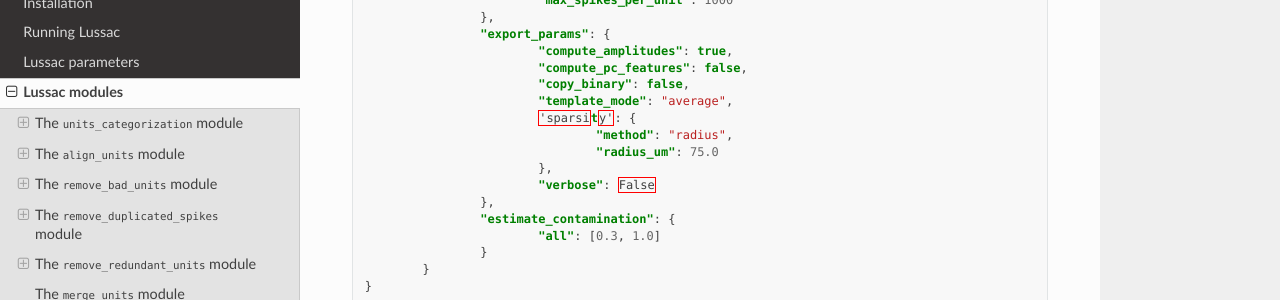
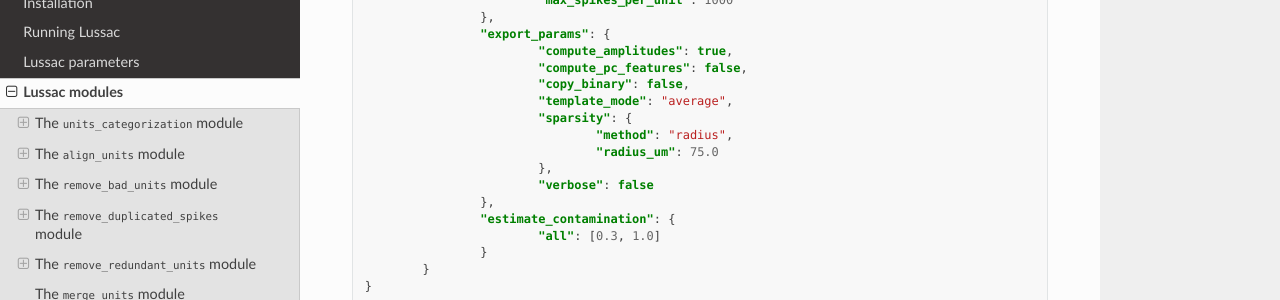
Before and after one commit to BarbourLab/lussac, a Sphinx documentation site: the page built from docs/source/modules.rst, in a window 1280 px wide and 900 px high, scrolled down 6007 px. Shown: the part 149-449 px from the top of the window. Built offline with Sphinx 7.4.7 and the Read the Docs theme 2.0.0, drawn with Linux system fonts in a browser that asks for light colours.

Commit message:
Fixed some warnings in documentation

```diff
--- a/docs/source/installation.rst
+++ b/docs/source/installation.rst
@@ -11,7 +11,7 @@
 
 
 |:spider_web:| Installing from PyPi
-----------------------------------
+-----------------------------------
 
 You can install :code:`lussac` directly from PyPi using pip:
 
--- a/docs/source/modules.rst
+++ b/docs/source/modules.rst
@@ -220,7 +220,7 @@
 
 
 The :code:`find_purkinje_cells` module
----------------------------------
+--------------------------------------
 
 | This module is only meant for cerebellar cortex recordings. It will link simple spikes and complex spikes coming from the same Purkinje cell, and set it as a property :code:`lussac_purkinje` (this property is automatically exported in the :code:`export_to_phy` module).
 | TODO: Explain how it works.
@@ -235,7 +235,7 @@
 
 
 Example of finding Purkinje cells
-^^^^^^^^^^^^^^^^^^^^^^^^^^^^^^^^
+^^^^^^^^^^^^^^^^^^^^^^^^^^^^^^^^^
 
 .. code-block:: json
 
@@ -280,11 +280,11 @@
 				"compute_pc_features": false,
 				"copy_binary": false,
 				"template_mode": "average",
-				'sparsity': {
+				"sparsity": {
 					"method": "radius",
 					"radius_um": 75.0
 				},
-				"verbose": False
+				"verbose": false
 			},
 			"estimate_contamination": {
 				"all": [0.3, 1.0]
--- a/pyproject.toml
+++ b/pyproject.toml
@@ -33,7 +33,6 @@
 dev = [
 	"pytest>=7.1.3",
 	"pytest-cov>=4.0.0",
-	"matplotlib",
 	"hdbscan>=0.8.33",  # 0.8.31/32 crash.
 	"zarr>=2.13.0",
 	"wavpack-numcodecs>=0.1.2",
```
